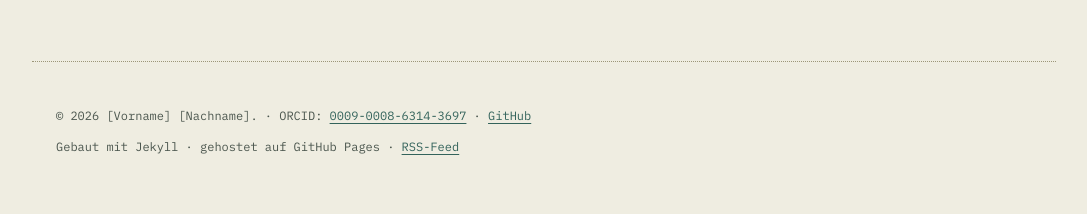
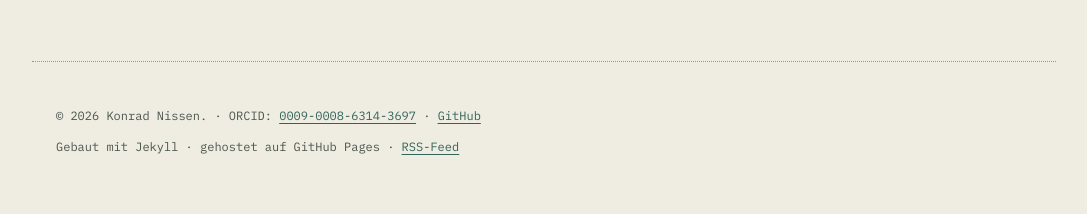
Before and after one commit to konradnissen/konradnissen.github.io, a Jekyll site: the page built from index.md, in a window 1280 px wide. Shown: the part 968-1182 px from the top of the page, without its empty margins (96-1183 px from the left). Built offline with Jekyll 4.4.1, drawn with Linux system fonts in a browser that asks for light colours.

Commit message:
Update _config.yml

```diff
--- a/_config.yml
+++ b/_config.yml
@@ -5,7 +5,7 @@ title: "Konrad Nissen"
 tagline: "MIDEM, Dresden University of Technology"
 description: >
 email: "konrad [punkt] nissen [at] tu-dresden [punkt] de"
-author: "[Vorname] [Nachname]"
+author: "Konrad Nissen"
 
 # Wird für Links auf der Startseite benutzt (leer lassen = kein Link/Button anzeigen)
 orcid: "0009-0008-6314-3697"            # z. B. "0000-0000-0000-0000"
```
